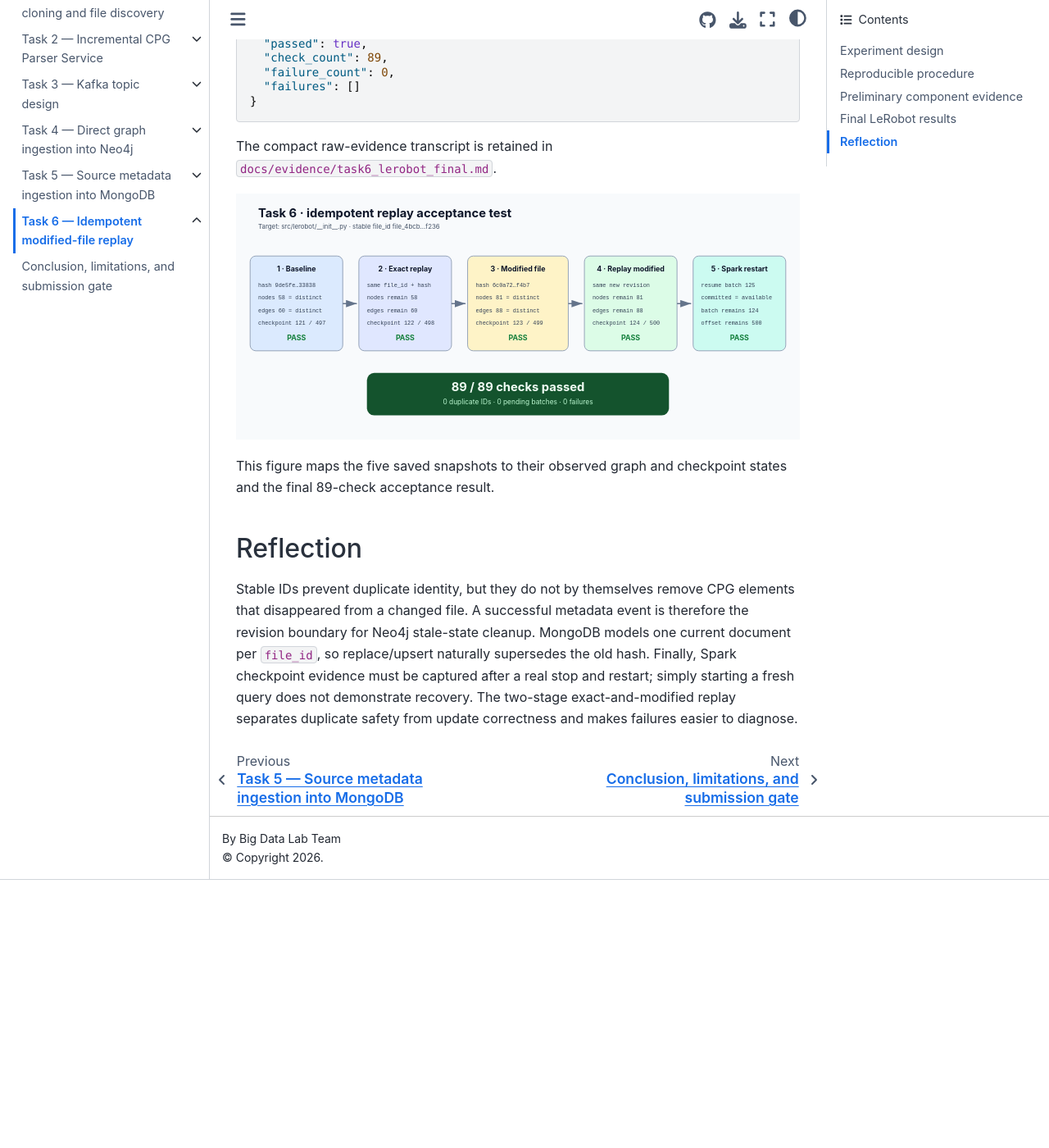
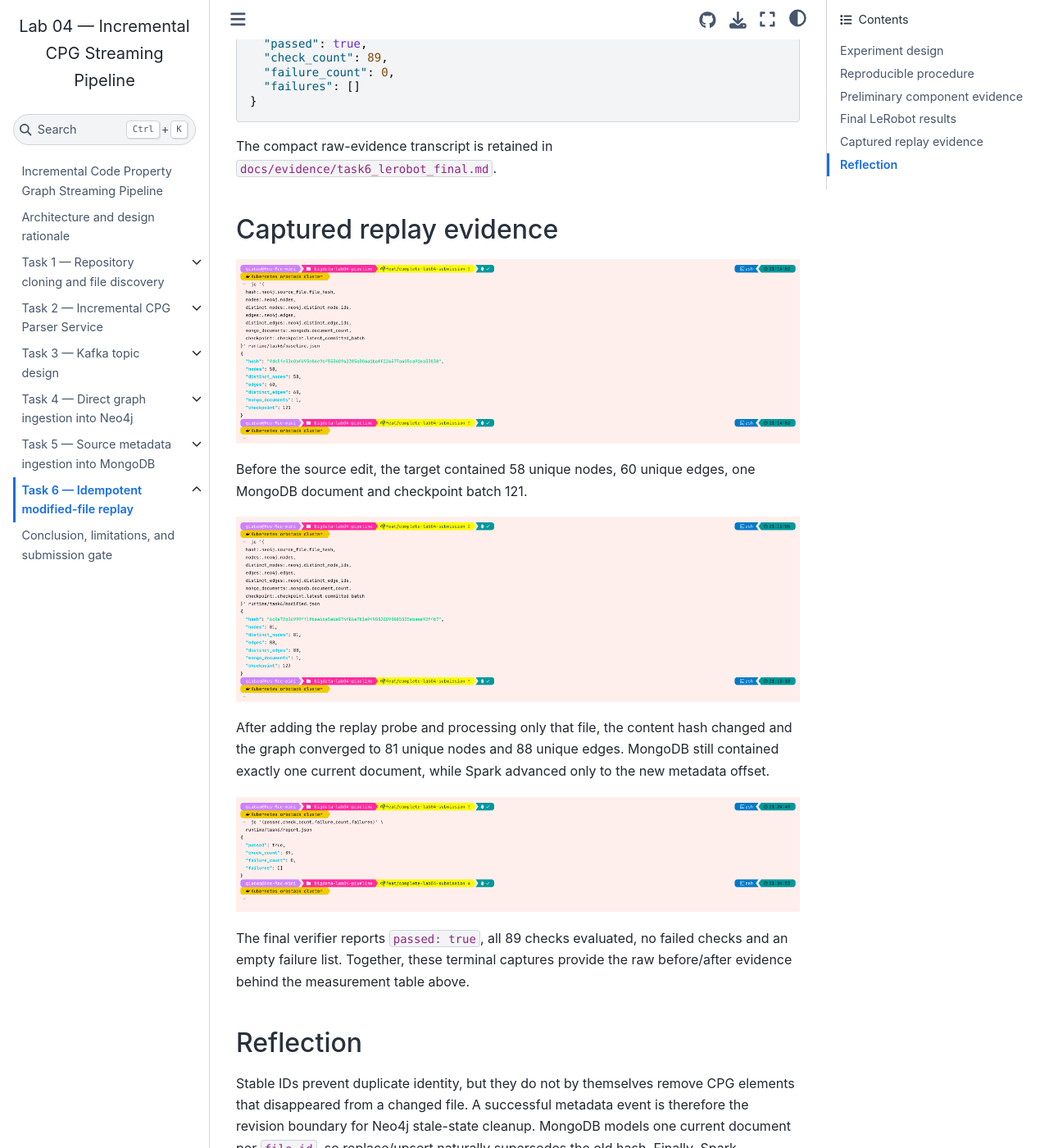
Before and after one commit to caosfourn/bigdata-lab04-pipeline, a Jupyter Book: the page built from book/task6.md, in a window 1280 px wide and 1400 px high, scrolled down 4807 px. Shown: the whole window at 82% size. Built offline with Jupyter Book 1.0.4 settings and Sphinx 7.4.7 and the Sphinx Book theme 1.1.4, drawn with Linux system fonts in a browser that asks for light colours; pages that are not in the unit, such as notebooks, are missing from menus; before the commit the page ends 5880 px from its top, so only the background shows below that.

Commit message:
docs(task6): replace replay figure with raw acceptance evidence

```diff
--- a/book/task6.md
+++ b/book/task6.md
@@ -187,10 +187,25 @@
 The compact raw-evidence transcript is retained in
 `docs/evidence/task6_lerobot_final.md`.
 
-![Five-phase replay acceptance evidence](images/task6-replay-evidence.svg)
+## Captured replay evidence
 
-This figure maps the five saved snapshots to their observed graph and
-checkpoint states and the final 89-check acceptance result.
+![Baseline graph, MongoDB and checkpoint snapshot](images/task6-baseline.png)
+
+Before the source edit, the target contained 58 unique nodes, 60 unique edges,
+one MongoDB document and checkpoint batch 121.
+
+![Modified graph, MongoDB and checkpoint snapshot](images/task6-modified.png)
+
+After adding the replay probe and processing only that file, the content hash
+changed and the graph converged to 81 unique nodes and 88 unique edges. MongoDB
+still contained exactly one current document, while Spark advanced only to the
+new metadata offset.
+
+![Automated Task 6 acceptance report](images/task6-verifier-89-of-89.png)
+
+The final verifier reports `passed: true`, all 89 checks evaluated, no failed
+checks and an empty failure list. Together, these terminal captures provide the
+raw before/after evidence behind the measurement table above.
 
 ## Reflection
 
```
Also changed, not shown: book/images/task6-baseline.png (added), book/images/task6-modified.png (added), book/images/task6-replay-evidence.svg (deleted), book/images/task6-verifier-89-of-89.png (added).
